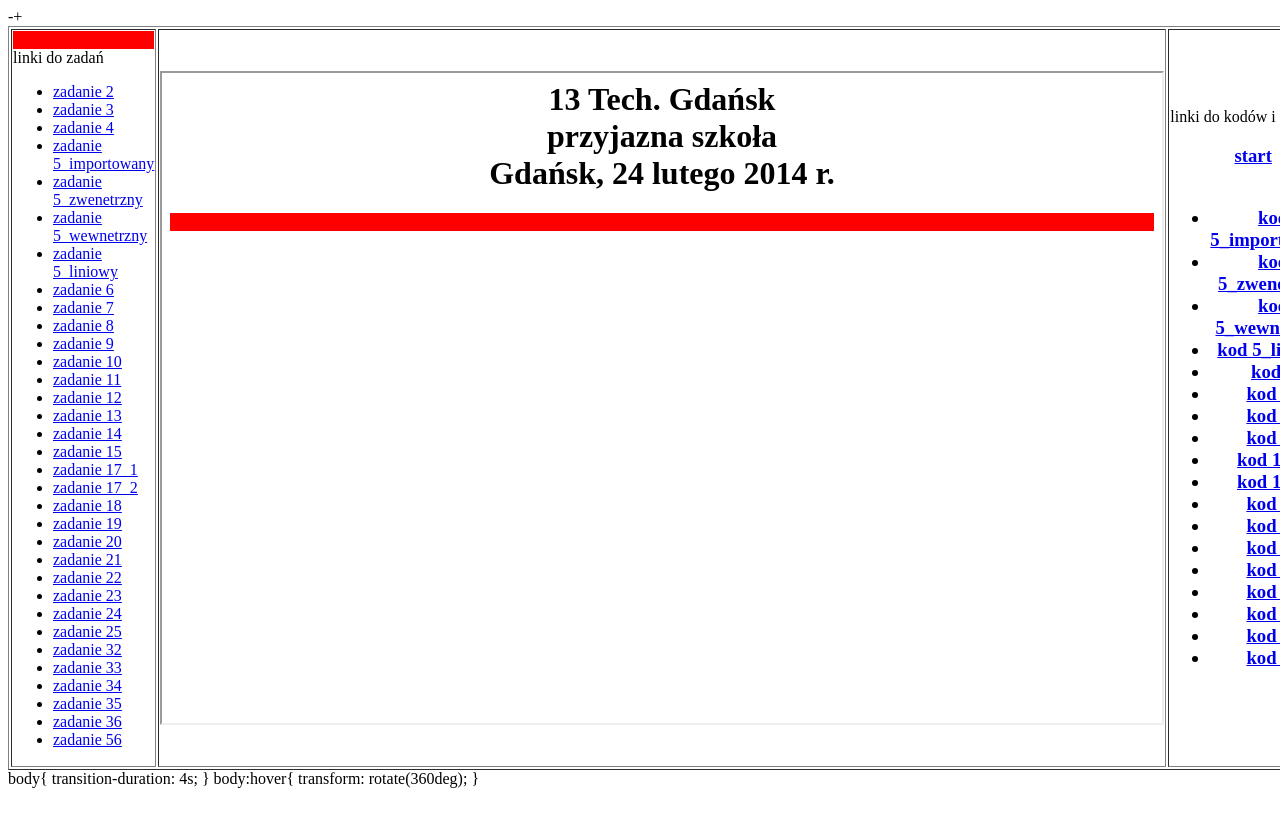
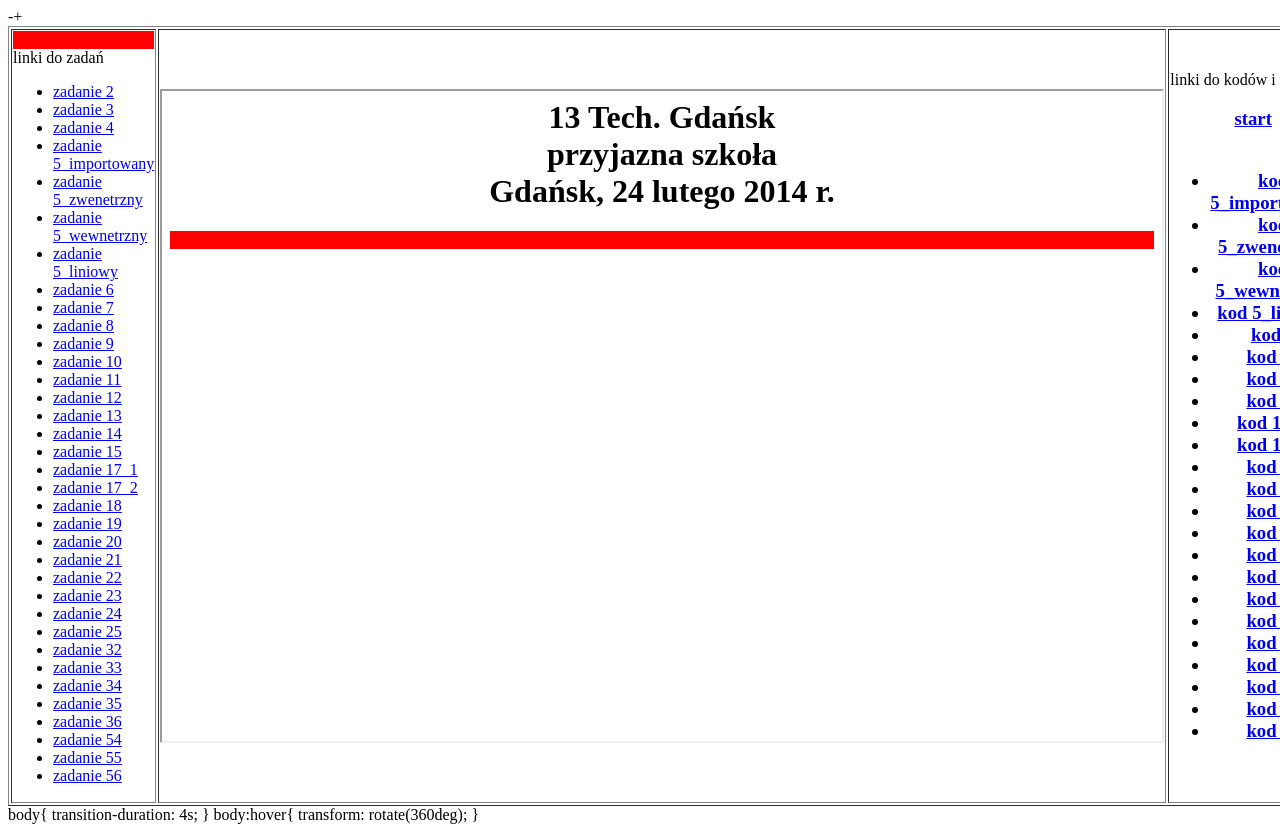
Before and after one commit to L0TNIK/l0tnik2, a plain HTML site: page index.html in a window 1280 px wide. Shown: the top 832 px of the page. Before the commit the page ends 800 px from the top, so only its background shows below. Drawn offline with Linux system fonts and the light colour scheme.

Commit message:
Add files via upload

```diff
--- a/index.html
+++ b/index.html
@@ -47,6 +47,8 @@
  <li><a href="kami_z34.html" target="strony">zadanie 34</a><br></li>
  <li><a href="kami_z35.html" target="strony">zadanie 35</a><br></li>
  <li><a href="kami_z36.html" target="strony">zadanie 36</a><br></li>
+ <li><a href="kami_z54.html" target="strony">zadanie 54</a><br></li>
+ <li><a href="kami_z55.html" target="strony">zadanie 55</a><br></li>
  <li><a href="kami_z56.html" target="strony">zadanie 56</a><br></li>
 </td></ul>
 
@@ -80,6 +82,13 @@
     <li><a href="kami_kod23.html" target="strony">kod 23</a><br></li>
     <li><a href="kami_kod24.html" target="strony">kod 24</a><br></li>
     <li><a href="kami_kod25.html" target="strony">kod 25</a><br></li>
+    <li><a href="kami_kod32.html" target="strony">kod 32</a><br></li>
+    <li><a href="kami_kod33.html" target="strony">kod 33</a><br></li>
+    <li><a href="kami_kod34.html" target="strony">kod 34</a><br></li>
+    <li><a href="kami_kod35.html" target="strony">kod 35</a><br></li>
+    <li><a href="kami_kod36.html" target="strony">kod 36</a><br></li>
+
+
 </h3></td></ul>
 
 
```
